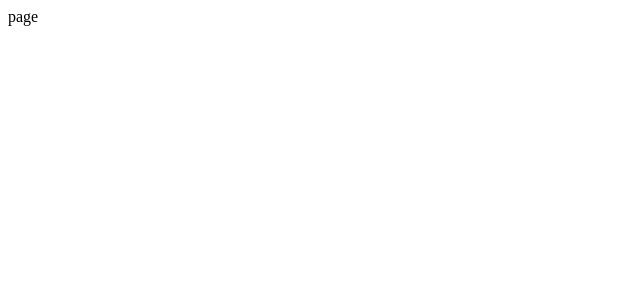
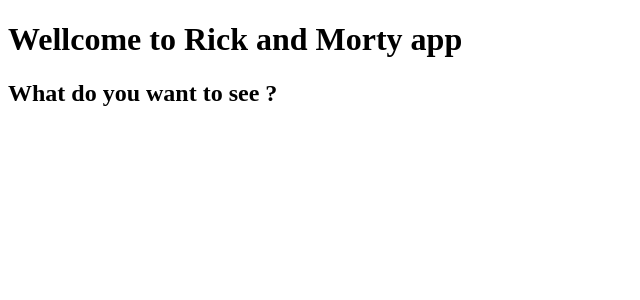
Before and after one commit to Cristianolm/Next-js-13-tut, a Next.js app: page / in a window 1280 px wide. Shown: the top 300 px of the page, without its empty margins (0-640 px from the left). Built offline with nearby package versions, Linux system fonts and the light colour scheme.

Commit message:
Page Characters - models - service - fetch

```diff
--- /dev/null
+++ b/app/characters/models/index.ts
@@ -0,0 +1,2 @@
+export * from "./character.model";
+export * from "./index";
--- /dev/null
+++ b/app/characters/services/index.ts
@@ -0,0 +1 @@
+export * from "./characters.service";
--- /dev/null
+++ b/app/location/page.tsx
@@ -0,0 +1,5 @@
+function Location() {
+  return <div>Location</div>;
+}
+
+export default Location;
--- a/app/page.tsx
+++ b/app/page.tsx
@@ -1,5 +1,10 @@
 function App() {
-  return <div>page</div>;
+  return (
+    <div>
+      <h1>Wellcome to Rick and Morty app</h1>
+      <h2>What do you want to see ?</h2>
+    </div>
+  );
 }
 
 export default App;
```
Also changed, not shown: app/characters/models/character.model.ts (added, +19 -0 lines), app/characters/page.tsx (added, +13 -0 lines), app/characters/services/characters.service.ts (added, +11 -0 lines).
